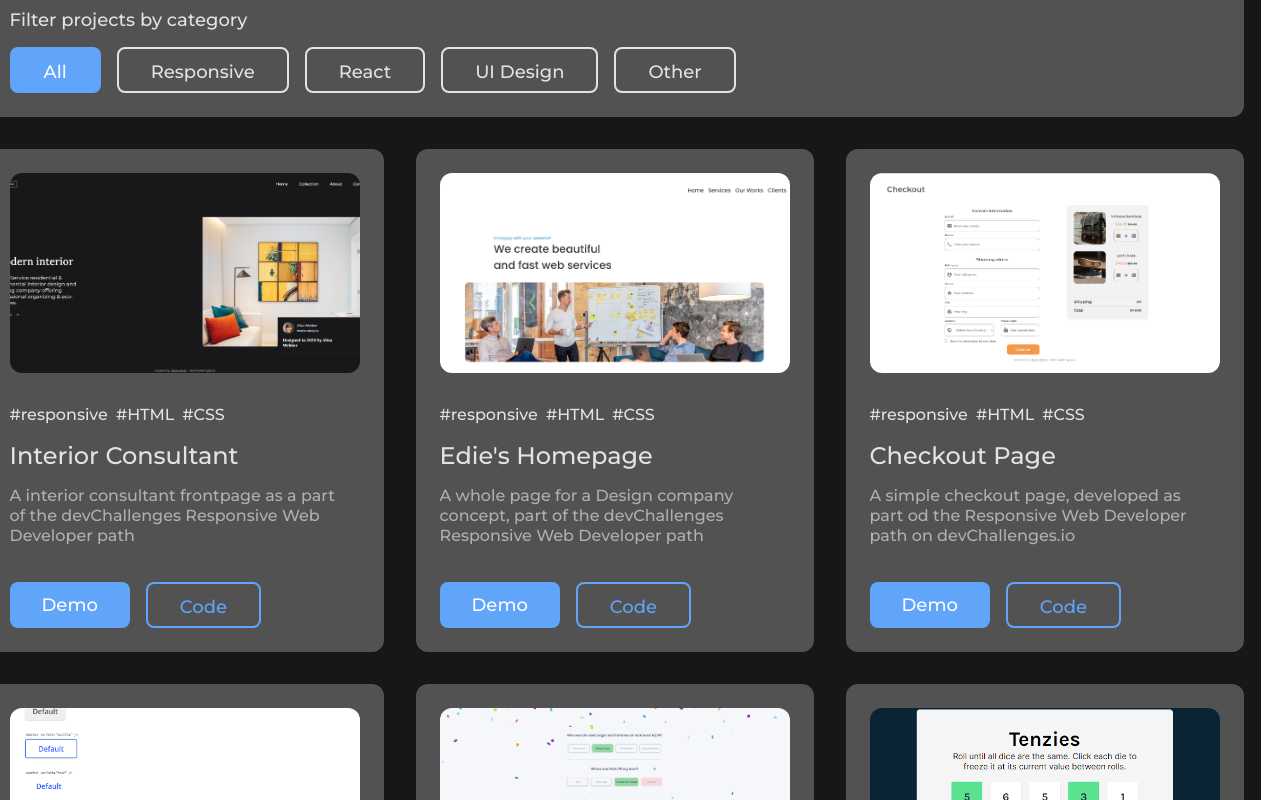
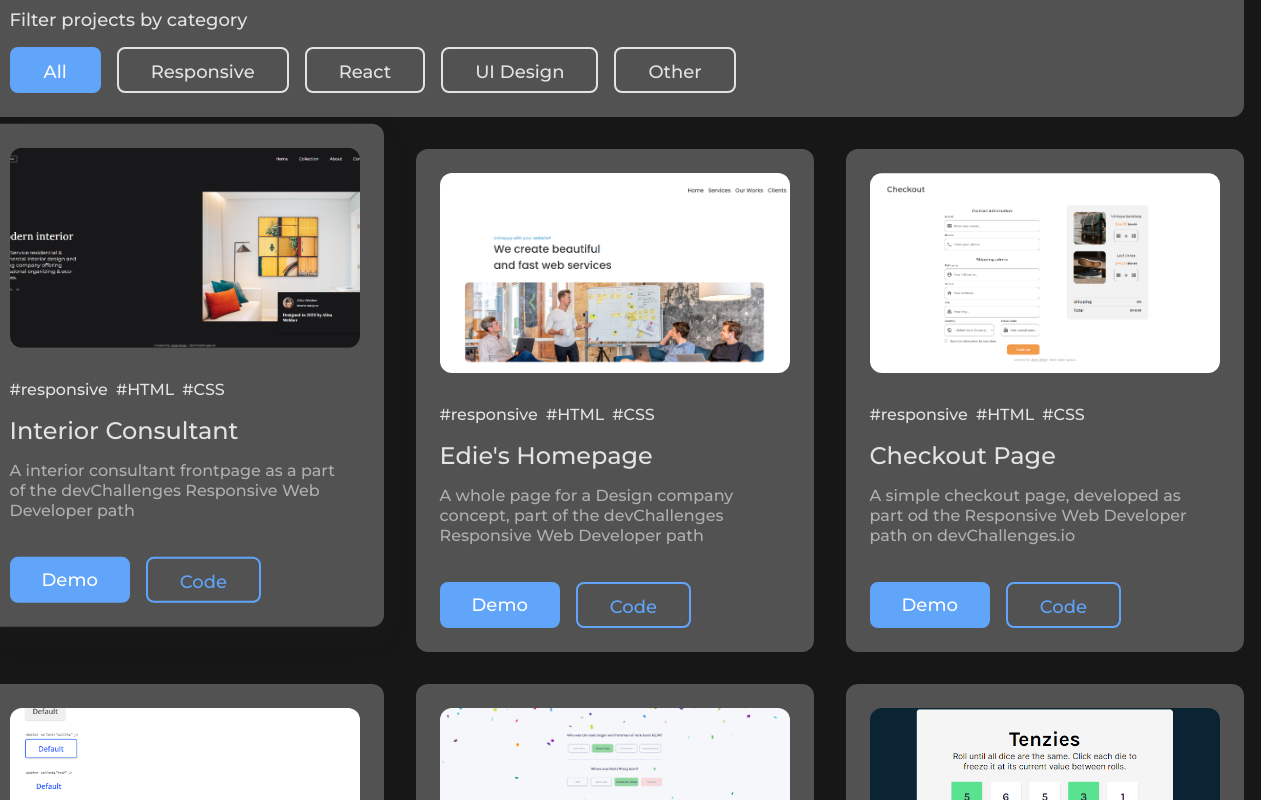
Before and after one commit to hitmaizer/responsive-web-portfolio, a React (Create React App) app: page / in a window 1280 px wide. In both pictures the pointer is over the element 184 px from the left and 2255 px from the top of the page. Shown: the part 1855-2655 px from the top of the page. Built offline with nearby package versions, Linux system fonts and the light colour scheme.

Commit message:
styling adjustments

```diff
--- a/src/scss/style.css
+++ b/src/scss/style.css
@@ -64,6 +64,17 @@ a, a:visited, a:hover, a:active {
       -ms-flex-align: center;
           align-items: center;
   place-content: center;
+  -webkit-transition: -webkit-transform 0.2s ease;
+  transition: -webkit-transform 0.2s ease;
+  transition: transform 0.2s ease;
+  transition: transform 0.2s ease, -webkit-transform 0.2s ease;
+}
+
+.card__container:hover {
+  -webkit-box-shadow: 0px 10px 30px rgba(51, 51, 51, 0.1);
+          box-shadow: 0px 10px 30px rgba(51, 51, 51, 0.1);
+  -webkit-transform: translateY(-5%);
+          transform: translateY(-5%);
 }
 
 .card__container .card__tags {
@@ -397,6 +408,20 @@ a, a:visited, a:hover, a:active {
   margin-left: 32px;
 }
 
+.socials__wrapper {
+  -webkit-transition: -webkit-transform 0.2s ease;
+  transition: -webkit-transform 0.2s ease;
+  transition: transform 0.2s ease;
+  transition: transform 0.2s ease, -webkit-transform 0.2s ease;
+}
+
+.socials__wrapper:hover {
+  -webkit-box-shadow: 0px 10px 30px rgba(51, 51, 51, 0.1);
+          box-shadow: 0px 10px 30px rgba(51, 51, 51, 0.1);
+  -webkit-transform: translateY(-5%);
+          transform: translateY(-5%);
+}
+
 .socials__icons {
   -webkit-box-pack: center;
       -ms-flex-pack: center;
```
